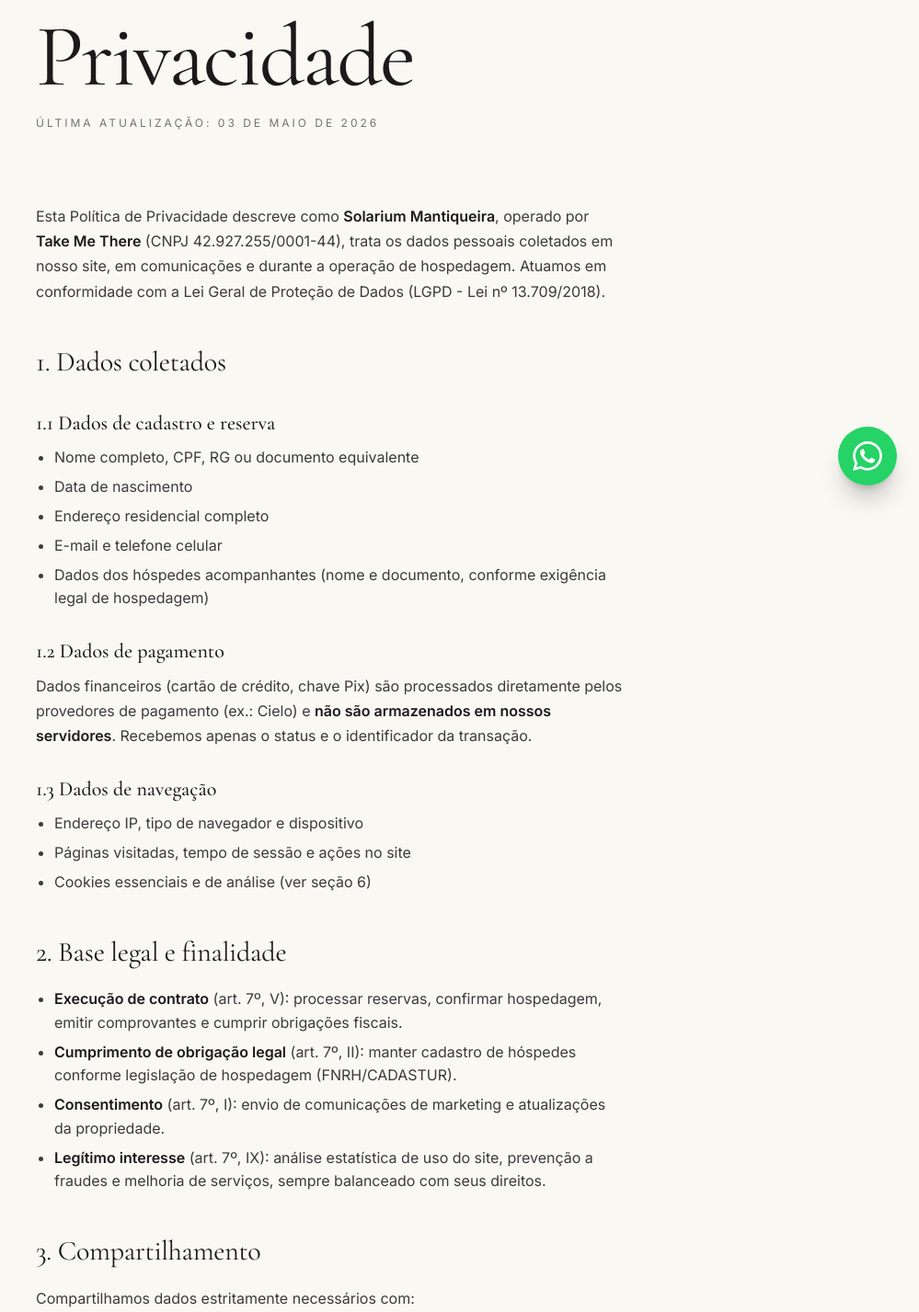
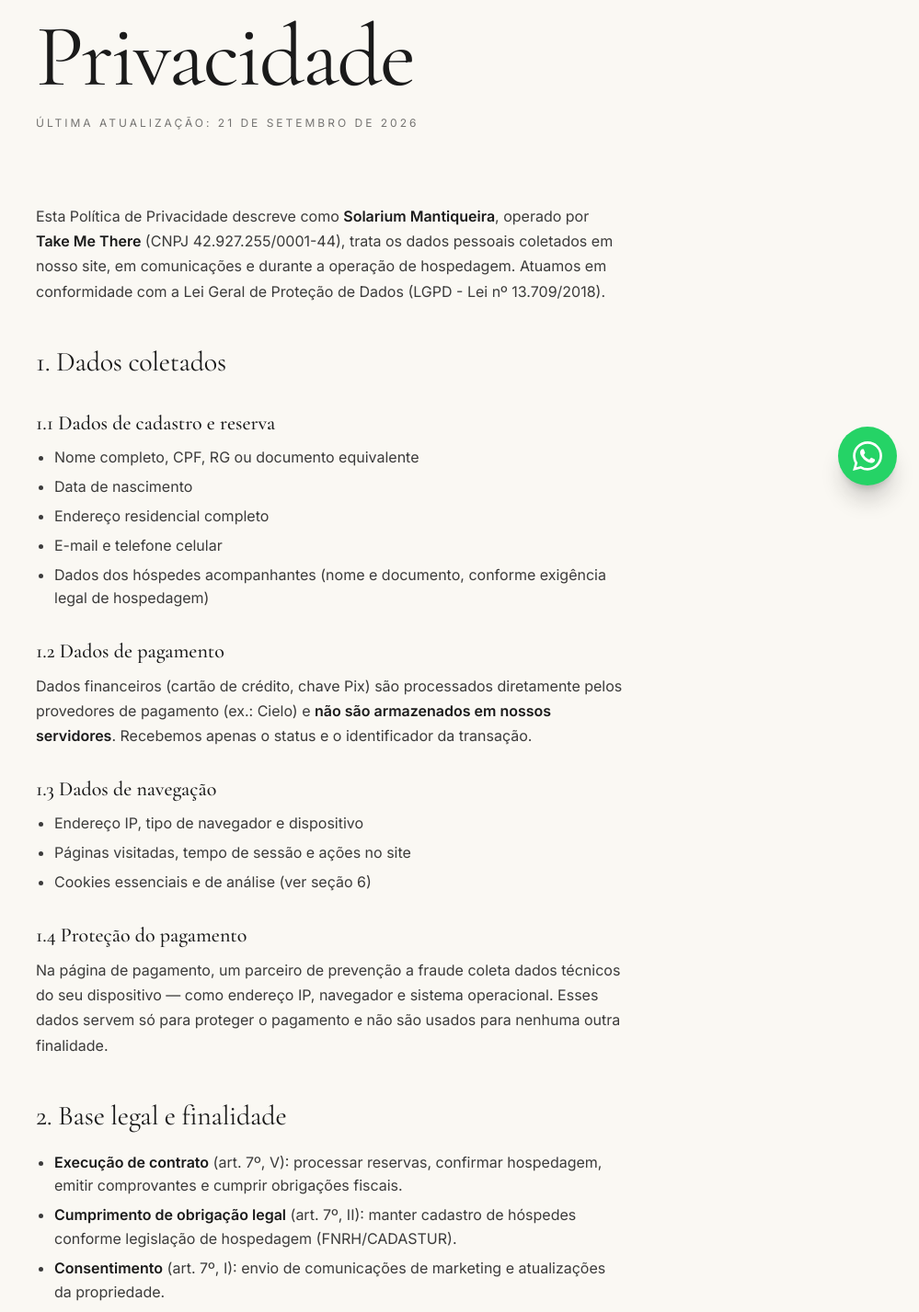
Before and after one commit to takemetheretravel/solarium-landing, a Next.js app: page /privacidade in a window 1280 px wide. Shown: the part 248-1675 px from the top of the page at 92% size, without its empty margins (281-1280 px from the left). Built offline with nearby package versions, Linux system fonts and the light colour scheme; no server answers.

Commit message:
FP1: politica de privacidade cita a coleta de dados do dispositivo
Co-Authored-By: Claude Opus 5 <noreply@anthropic.com>

```diff
--- a/src/app/privacidade/page.tsx
+++ b/src/app/privacidade/page.tsx
@@ -20,7 +20,7 @@ export default function PrivacidadePage() {
         <Kicker className="mb-4">LGPD</Kicker>
         <Heading level={1} className="text-4xl sm:text-5xl">Política de Privacidade</Heading>
         <p className="mt-4 font-sans text-xs uppercase tracking-[0.25em] text-charcoal/60">
-          Última atualização: 03 de maio de 2026
+          Última atualização: 21 de setembro de 2026
         </p>
 
         <Section spacing="tight" className="prose-editorial">
@@ -50,6 +50,11 @@ export default function PrivacidadePage() {
             <li>Cookies essenciais e de análise (ver seção 6)</li>
           </ul>
 
+          <h3>1.4 Proteção do pagamento</h3>
+          <p>
+            Na página de pagamento, um parceiro de prevenção a fraude coleta dados técnicos do seu dispositivo — como endereço IP, navegador e sistema operacional. Esses dados servem só para proteger o pagamento e não são usados para nenhuma outra finalidade.
+          </p>
+
           <h2>2. Base legal e finalidade</h2>
           <ul>
             <li><strong>Execução de contrato</strong> (art. 7º, V): processar reservas, confirmar hospedagem, emitir comprovantes e cumprir obrigações fiscais.</li>
@@ -63,7 +68,7 @@ export default function PrivacidadePage() {
             Compartilhamos dados estritamente necessários com:
           </p>
           <ul>
-            <li><strong>Operadores de pagamento</strong> (Cielo e similares) para processar transações.</li>
+            <li><strong>Operadores de pagamento</strong> (Braspag, Cielo e similares) para processar transações e prevenir fraudes.</li>
             <li><strong>Hostaway</strong>, sistema de gestão de propriedades, para sincronização de calendário e comunicações operacionais.</li>
             <li><strong>Provedores de hospedagem em nuvem</strong> (Vercel, Google Cloud, AWS) que armazenam dados em infraestrutura segura.</li>
             <li><strong>Provedores de e-mail transacional</strong> para envio de confirmações e comunicações da reserva.</li>
```
